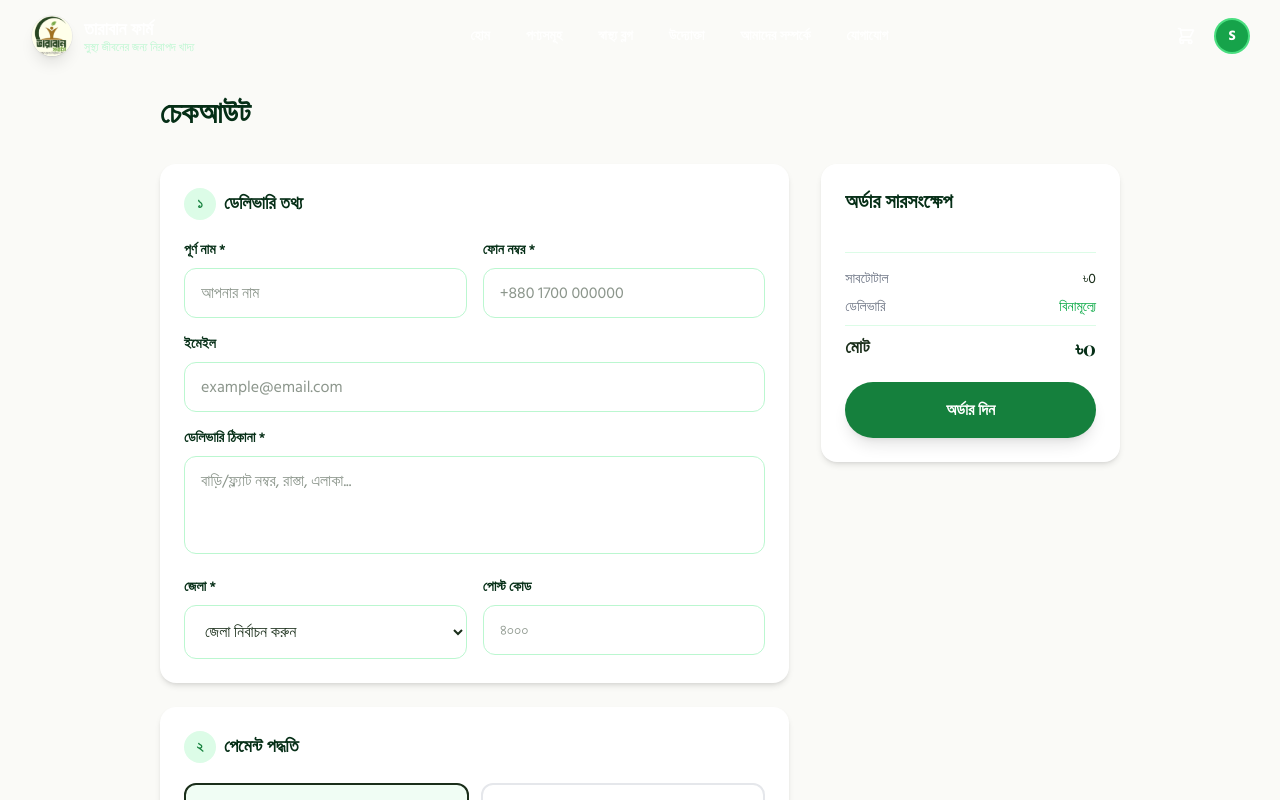
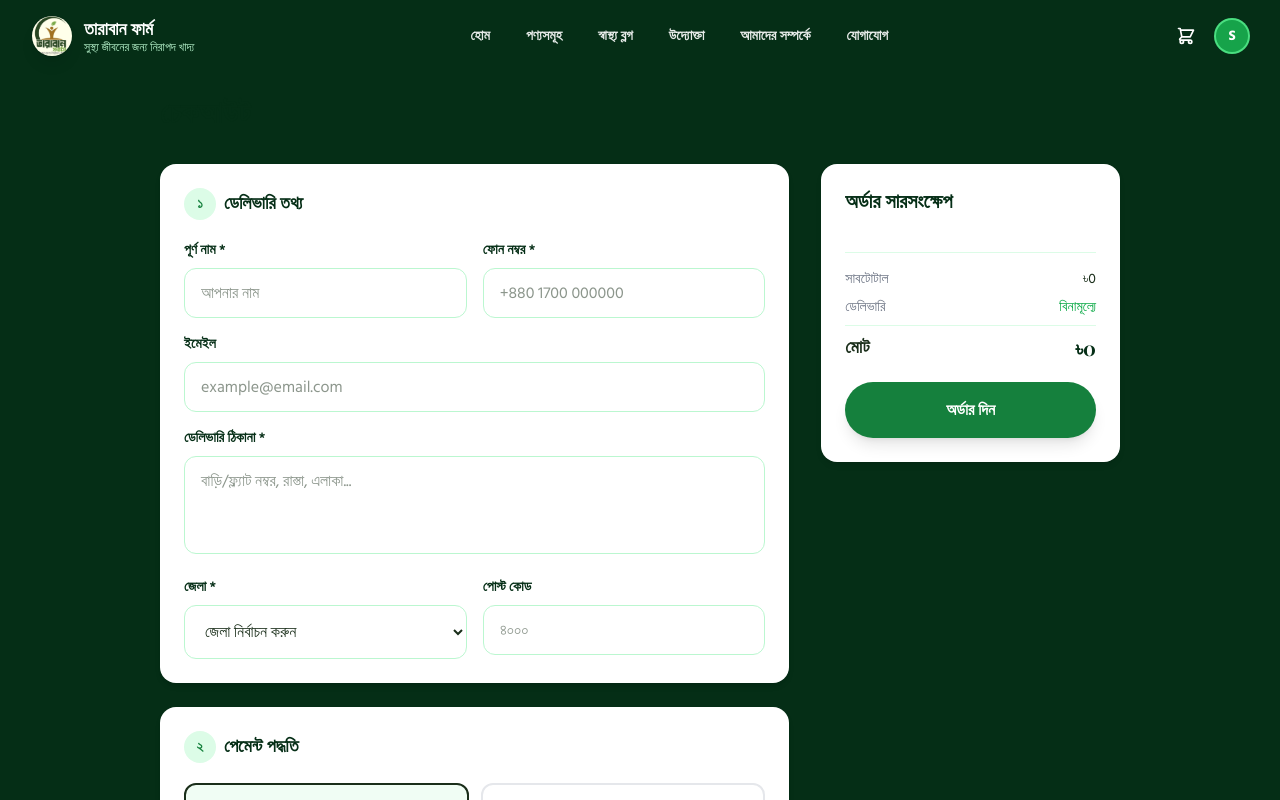
Before and after one commit to parvej236/taraban-farm, a Vue app: page /checkout in a window 1280 px wide. Shown: the top 800 px of the page. Built offline with nearby package versions, Linux system fonts and the light colour scheme; sample sign-in values are in the browser's storage; a web font is replaced by a local one.

Commit message:
Enhanced ui 2

```diff
--- a/src/views/CheckoutView.vue
+++ b/src/views/CheckoutView.vue
@@ -1,5 +1,5 @@
 <template>
-  <div class="bg-[#fafaf7] min-h-screen pt-24 pb-16">
+  <div class="bg-forest-900 min-h-screen pt-24 pb-16">
     <div class="container mx-auto px-4 lg:px-8 max-w-5xl">
       <h1 class="font-display text-3xl font-bold text-forest-900 bangla mb-8">চেকআউট</h1>
 
--- a/src/views/ContactView.vue
+++ b/src/views/ContactView.vue
@@ -101,7 +101,7 @@
             <div class="text-6xl">🗺️</div>
             <div class="text-center">
               <p class="font-display text-xl font-bold text-forest-900 bangla">আমাদের অবস্থান</p>
-              <p class="text-forest-600 bangla text-sm mt-1">রোড ৫, বাড়ি ১২, চট্টগ্রাম, বাংলাদেশ</p>
+              <p class="text-forest-600 bangla text-sm mt-1">রোড ৫, বাড়ি ১২, দিনাজপুর, বাংলাদেশ</p>
               <a href="https://goo.gl/maps/example" target="_blank" class="btn-primary text-sm mt-4 inline-flex">Google Maps-এ দেখুন</a>
             </div>
           </div>
@@ -122,8 +122,8 @@ const submitting = ref(false)
 const form = reactive({ name: '', email: '', phone: '', subject: '', message: '' })
 
 const contactInfoList = [
-  { icon: '📍', title: 'ঠিকানা', value: 'রোড ৫, বাড়ি ১২, চট্টগ্রাম - ৪০০০, বাংলাদেশ' },
-  { icon: '📞', title: 'ফোন', value: '+880 1700-000000 (সকাল ৯টা - রাত ৯টা)' },
+  { icon: '📍', title: 'ঠিকানা', value: 'রোড ৫, বাড়ি ১২, দিনাজপুর, বাংলাদেশ' },
+  { icon: '📞', title: 'ফোন', value: '+880 1670-394056 (সকাল ৯টা - রাত ৯টা)' },
   { icon: '📧', title: 'ইমেইল', value: 'info@tarabanfarm.com' },
   { icon: '⏰', title: 'কার্যসময়', value: 'শনিবার - বৃহস্পতিবার, সকাল ৯টা - রাত ৯টা' },
 ]
```
